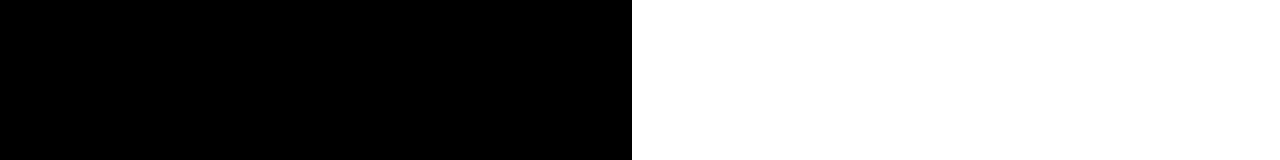
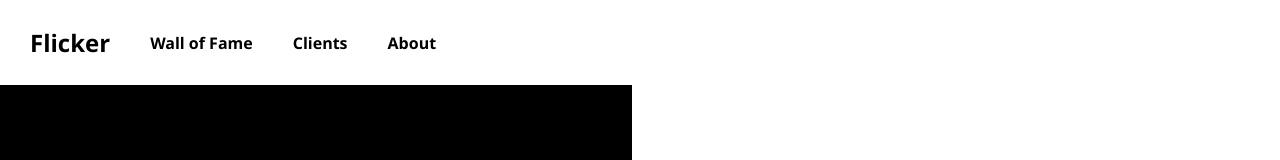
Before and after one commit to Chandravardhan-Singh/flicker-app-vite, a React (Vite) app: page / in a window 1280 px wide. Shown: the top 160 px of the page. Built offline with nearby package versions, Linux system fonts and the light colour scheme.

Commit message:
update: navbar added

```diff
--- a/src/pages/Home.tsx
+++ b/src/pages/Home.tsx
@@ -5,12 +5,10 @@ import {
   Button,
   Card,
   CardContent,
-  CardHeader,
   CardMedia,
   Container,
   Grid,
   List,
-  ListItem,
   ListItemButton,
   ListItemText,
   Typography,
@@ -30,15 +28,32 @@ const gridContainerStyle = {
 
 export const Home: FC = () => {
   return (
+    <>
+      <nav className="navigation">
+        <ul>
+          <li>
+            <a className="logo" href="#">
+              Flicker
+            </a>
+          </li>
+          <li>
+            <a className="nav-link" href="#wall-of-fame">
+              Wall of Fame
+            </a>
+          </li>
+          <li>
+            <a className="nav-link" href="#clients">
+              Clients
+            </a>
+          </li>
+          <li>
+            <a className="nav-link" href="#about">
+              About
+            </a>
+          </li>
+        </ul>
+      </nav>
       <div className="main">
-      {/* <Grid container spacing={2}>
-        <Grid item xs={12} sm={5} md={6} lg={4}>
-          <Card>md=6 sm=12 lg=4</Card>
-        </Grid>
-        <Grid item xs={12} sm={7} md={6} lg={8}>
-          <Card>md=6 xs=12 lg=8 </Card>
-        </Grid>
-      </Grid> */}
         <section className="home-section">
           <Grid container spacing={2} sx={gridContainerStyle}>
             <Grid
@@ -119,7 +134,6 @@ export const Home: FC = () => {
                     className="fade-in"
                     textAlign={"center"}
                     marginBottom={5}
-                  // marginTop={20}
                     sx={{
                       marginTop: {
                         lg: 0,
@@ -157,8 +171,9 @@ export const Home: FC = () => {
                       <div className="text-container">
                         <h4 className="title">Alex Perry</h4>
                         <p className="description">
-                        the 1960s with the release of Letraset sheets containing
-                        Lorem Ipsum passages, and more recently with desktop
+                          the 1960s with the release of Letraset sheets
+                          containing Lorem Ipsum passages, and more recently
+                          with desktop
                         </p>
                       </div>
                     </motion.div>
@@ -361,8 +376,8 @@ export const Home: FC = () => {
                       Delivery
                     </Typography>
                     <Typography>
-                    Best in world for delivery fastest and safest with hightest
-                    Air Shipping all over the world.
+                      Best in world for delivery fastest and safest with
+                      hightest Air Shipping all over the world.
                     </Typography>
                   </CardContent>
                 </Card>
@@ -388,8 +403,8 @@ export const Home: FC = () => {
                       Hospitality
                     </Typography>
                     <Typography>
-                    Best in world for delivery fastest and safest with hightest
-                    Air Shipping all over the world.
+                      Best in world for delivery fastest and safest with
+                      hightest Air Shipping all over the world.
                     </Typography>
                   </CardContent>
                 </Card>
@@ -415,8 +430,8 @@ export const Home: FC = () => {
                       Accommodation
                     </Typography>
                     <Typography>
-                    Best in world for delivery fastest and safest with hightest
-                    Air Shipping all over the world.
+                      Best in world for delivery fastest and safest with
+                      hightest Air Shipping all over the world.
                     </Typography>
                   </CardContent>
                 </Card>
@@ -430,10 +445,11 @@ export const Home: FC = () => {
                   textAlign={"center"}
                   paddingY={10}
                 >
-                Lorem Ipsum is simply dummy text of the printing and typesetting
-                industry. Lorem Ipsum has been the industry's standard dummy
-                text ever since the 1500s, when an unknown printer took a galley
-                of type and scrambled it to make a type specimen book
+                  Lorem Ipsum is simply dummy text of the printing and
+                  typesetting industry. Lorem Ipsum has been the industry's
+                  standard dummy text ever since the 1500s, when an unknown
+                  printer took a galley of type and scrambled it to make a type
+                  specimen book
                 </Typography>
               </Grid>
             </Grid>
@@ -460,9 +476,9 @@ export const Home: FC = () => {
                 </Typography>
                 <Typography variant="subtitle1" component={"p"} color={"#fff"}>
                   Lorem ipsum dolor sit amet consectetur adipisicing elit.
-                Obcaecati a quia reprehenderit vitae? Placeat sint minus laborum
-                accusamus eos atque quia odit illum ipsum perspiciatis. Dolores,
-                dicta. Ea, assumenda blanditiis!
+                  Obcaecati a quia reprehenderit vitae? Placeat sint minus
+                  laborum accusamus eos atque quia odit illum ipsum
+                  perspiciatis. Dolores, dicta. Ea, assumenda blanditiis!
                 </Typography>
               </Grid>
               <Grid item lg={2} md={4} xs={6} sm={6} mt={5}>
@@ -493,7 +509,10 @@ export const Home: FC = () => {
                     />
                   </ListItemButton>
                   <ListItemButton>
-                  <ListItemText primary="Cookie Policy" className="list-item" />
+                    <ListItemText
+                      primary="Cookie Policy"
+                      className="list-item"
+                    />
                   </ListItemButton>
                 </List>
               </Grid>
@@ -519,5 +538,6 @@ export const Home: FC = () => {
           </Container>
         </section>
       </div>
+    </>
   );
 };
--- a/src/pages/home.css
+++ b/src/pages/home.css
@@ -1,6 +1,8 @@
 /* Common */
 div.main {
     position: relative;
+    margin: 0;
+    padding: 0;
 }
 
 .home-section {
@@ -43,6 +45,48 @@ div.main {
     justify-content: center;
     align-items: flex-start;
     flex-direction: column;
+}
+
+/* Navigation */
+nav.navigation {
+    position: fixed;
+    width: 100%;
+    background-color: #ffffff;
+    z-index: 100000;
+}
+
+nav.navigation>ul {
+    list-style: none;
+    display: flex;
+    flex-direction: row;
+    padding: 10px;
+    justify-content: flex-start;
+    align-items: center;
+}
+
+nav.navigation>ul>li {
+    margin: auto 10px;
+}
+
+.logo {
+    font-family: 'Segoe UI', Tahoma, Geneva, Verdana, sans-serif;
+    font-weight: 900;
+    margin: auto 10px;
+    color: #000;
+    text-decoration: none;
+    font-size: 24px;
+}
+
+.nav-link {
+    font-family: 'Segoe UI', Tahoma, Geneva, Verdana, sans-serif;
+    font-weight: 600;
+    margin: auto 10px;
+    color: #000;
+    text-decoration: none;
+}
+
+.nav-link:hover {
+    color: #FF9419;
 }
 
 /* typography */
```
Lines whose indentation alone changed are shown as unchanged.
